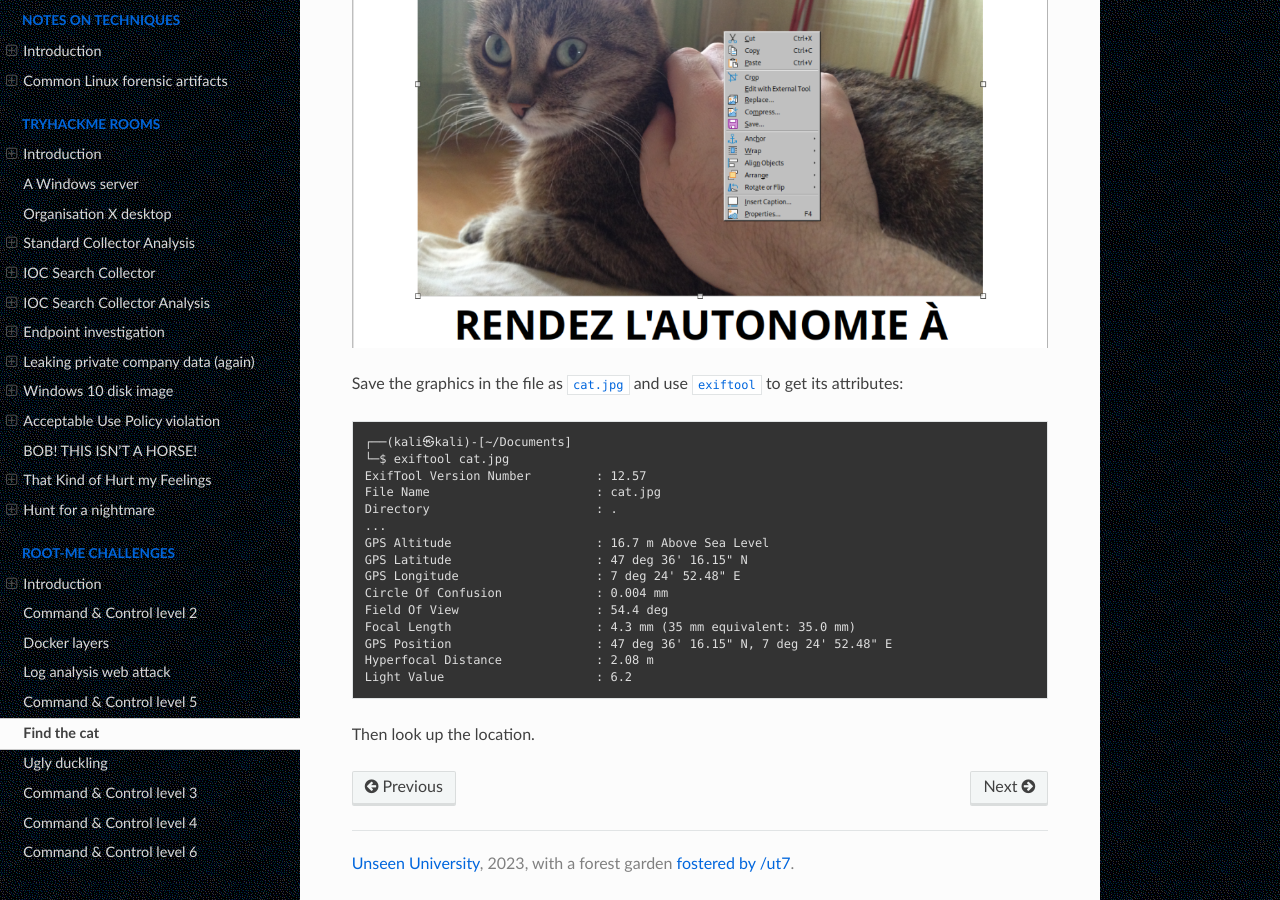
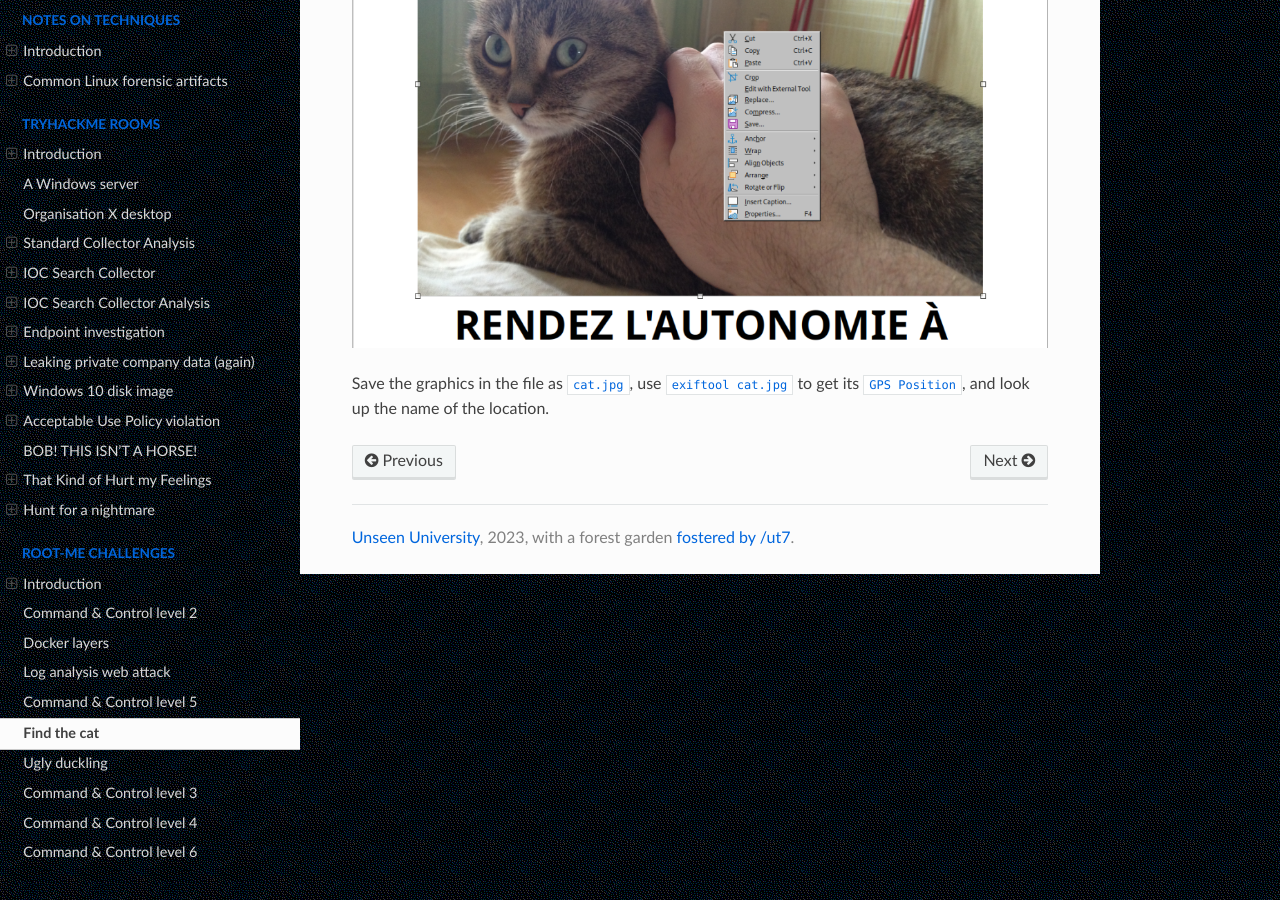
Before and after one commit to tymyrddin/blue-dfir, a Sphinx documentation site: the page built from source/docs/root-me/cat.md, in a window 1280 px wide and 900 px high, scrolled down 2276 px. Built offline with Sphinx 7.4.7 and the Read the Docs theme 2.0.0, drawn with Linux system fonts in a browser that asks for light colours.

Commit message:
improved clarity

````diff
--- a/source/docs/root-me/cat.md
+++ b/source/docs/root-me/cat.md
@@ -71,24 +71,4 @@ Copy (`C`) `revendications.odt`, and open it:
 
 ![Find the cat Libreoffice writer](../../_static/images/cat.png)
 
-Save the graphics in the file as `cat.jpg` and use `exiftool` to get its attributes:
-
-```text
-┌──(kali㉿kali)-[~/Documents]
-└─$ exiftool cat.jpg
-ExifTool Version Number         : 12.57
-File Name                       : cat.jpg
-Directory                       : .
-...
-GPS Altitude                    : 16.7 m Above Sea Level
-GPS Latitude                    : 47 deg 36' 16.15" N
-GPS Longitude                   : 7 deg 24' 52.48" E
-Circle Of Confusion             : 0.004 mm
-Field Of View                   : 54.4 deg
-Focal Length                    : 4.3 mm (35 mm equivalent: 35.0 mm)
-GPS Position                    : 47 deg 36' 16.15" N, 7 deg 24' 52.48" E
-Hyperfocal Distance             : 2.08 m
-Light Value                     : 6.2
-```
-
-Then look up the location.
+Save the graphics in the file as `cat.jpg`, use `exiftool cat.jpg` to get its `GPS Position`, and look up the name of the location.
````
